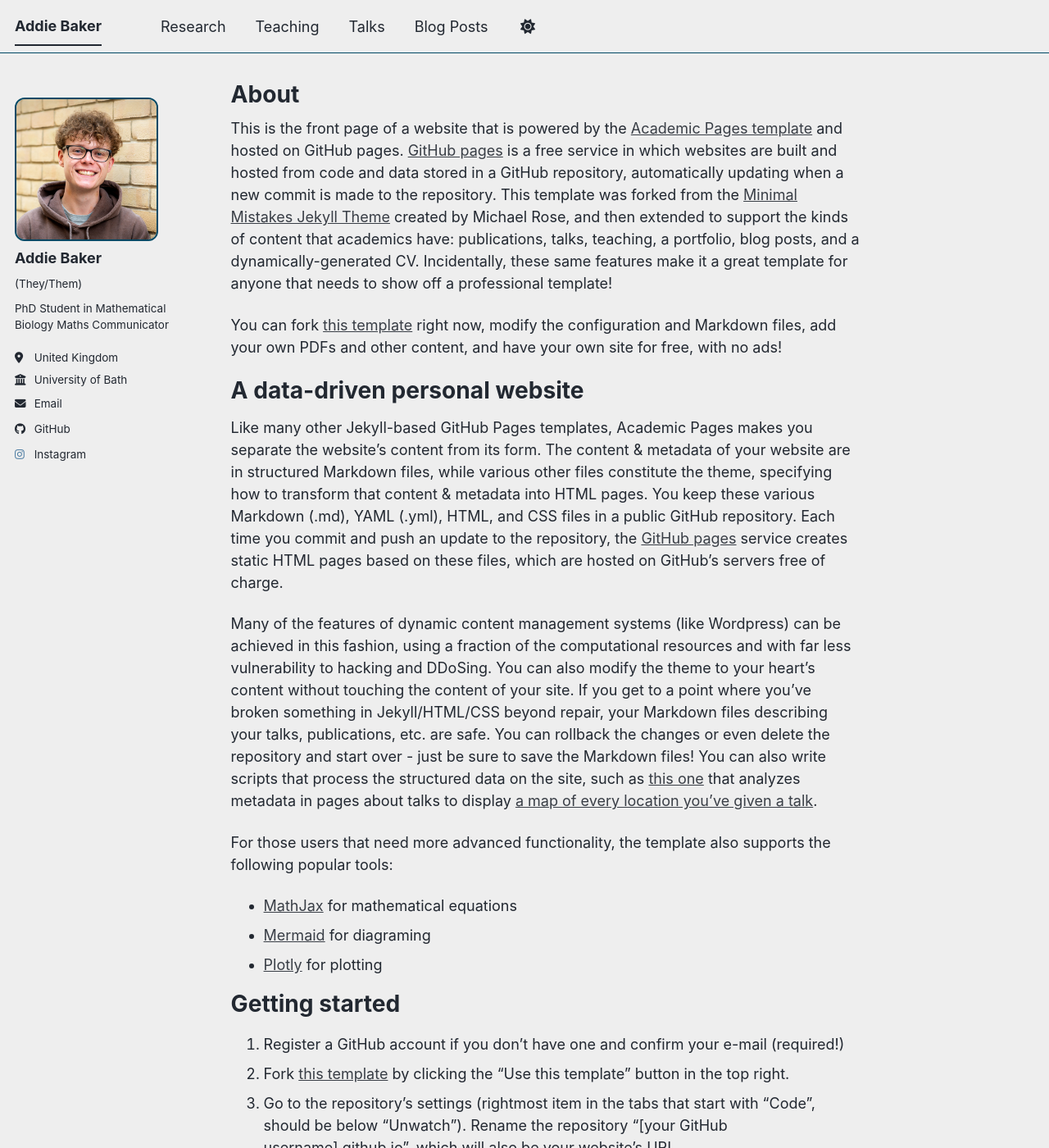
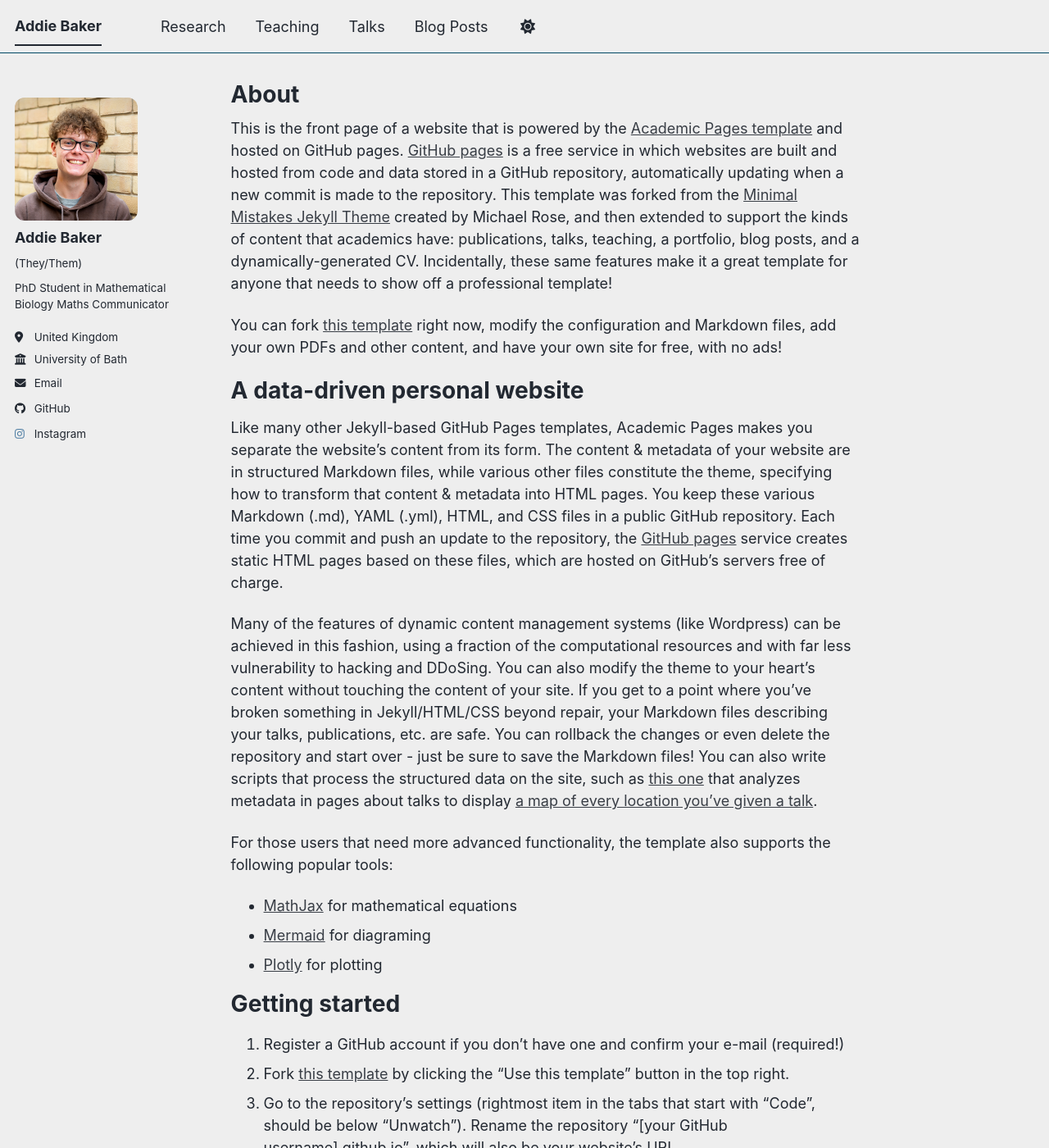
Before and after one commit to addie-02/addie-02.github.io, a Jekyll site: the page built from _pages/about.md, in a window 1280 px wide and 1400 px high. Shown: the whole window at 82% size. Built offline with Jekyll 4.4.1, drawn with Linux system fonts in a browser that asks for light colours; a script bundle is joined from its source files by our own code; library files that are not in the unit come from our copies.

Commit message:
Update _sidebar.scss

```diff
--- a/_sass/layout/_sidebar.scss
+++ b/_sass/layout/_sidebar.scss
@@ -150,16 +150,16 @@
     height: auto;
   }
   img {
-    width: 175px;
-    height: 175px;
-    min-width: 175px;
-    min-height: 175px;
+    width: 150px;
+    height: 150px;
+    min-width: 150px;
+    min-height: 150px;
     object-fit: cover;
     object-position: 50% 50%;
     border-radius: 12px;
     @include breakpoint($large) {
       padding: 0px;
-      border: 2px solid var(--global-border-color);
+      border: 0px solid var(--global-border-color);
     }
   }
 }
```
